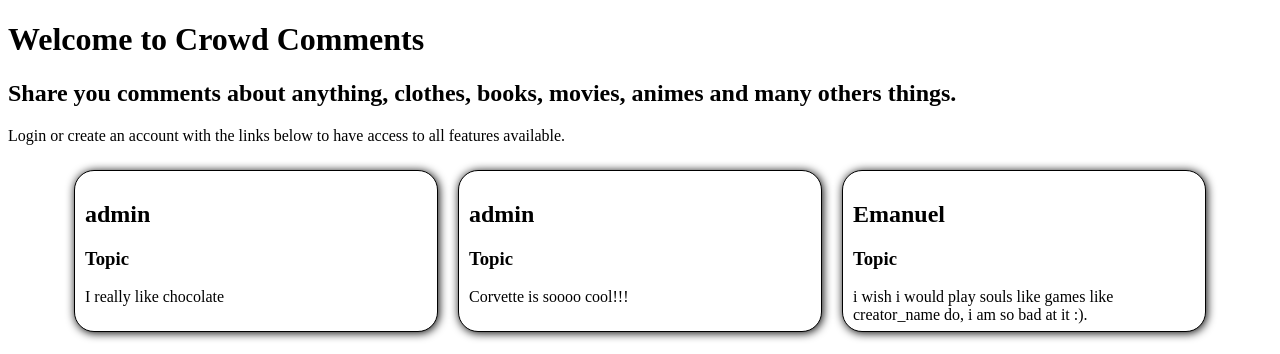
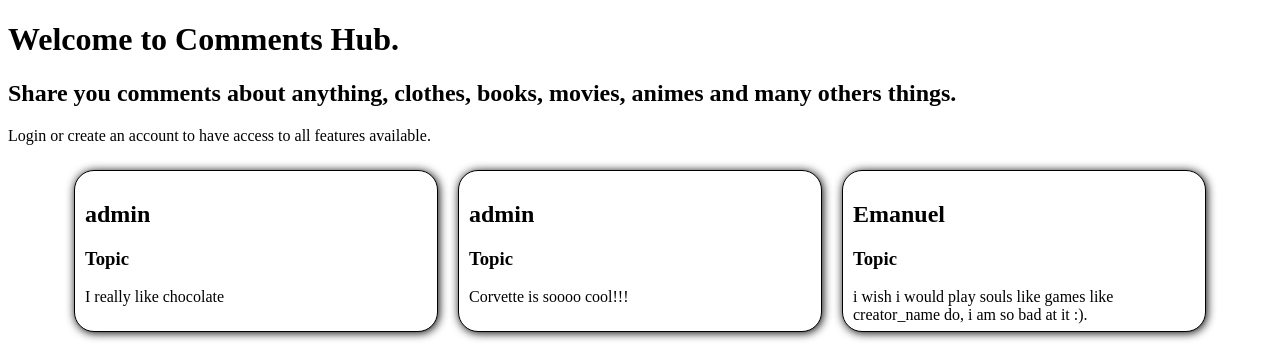
Before and after one commit to rvdemanuelcosta/commentshub, a PHP site: page / in a window 1280 px wide. Shown: the part 66-420 px from the top of the page. Run offline with PHP 8.4, Linux system fonts and the light colour scheme; data comes from the database, SQL or seed files in the repository.

Commit message:
Rename the title and any reference to the old project name.

```diff
--- a/index.php
+++ b/index.php
@@ -12,18 +12,18 @@
         <script src="js/loadAllComments.js"></script>
         <?php include "php/db_connect.php";?>
 
-        <title>Crowd Comments</title>
+        <title>Comments hub</title>
     </head>
     <body onload="loadComments()">
         <header>
             <?php include "php/header.php";?>
         </header>
         <main>
-            <h1>Welcome to Crowd Comments</h1>
+            <h1>Welcome to Comments Hub.</h1>
             <h2>Share you comments about anything, clothes, books, movies,
                 animes and many others things.
             </h2>
-            <p>Login or create an account with the links below to have access to
+            <p>Login or create an account to have access to
                 all features available.
             </p>
             <div class="content-preview">
```
